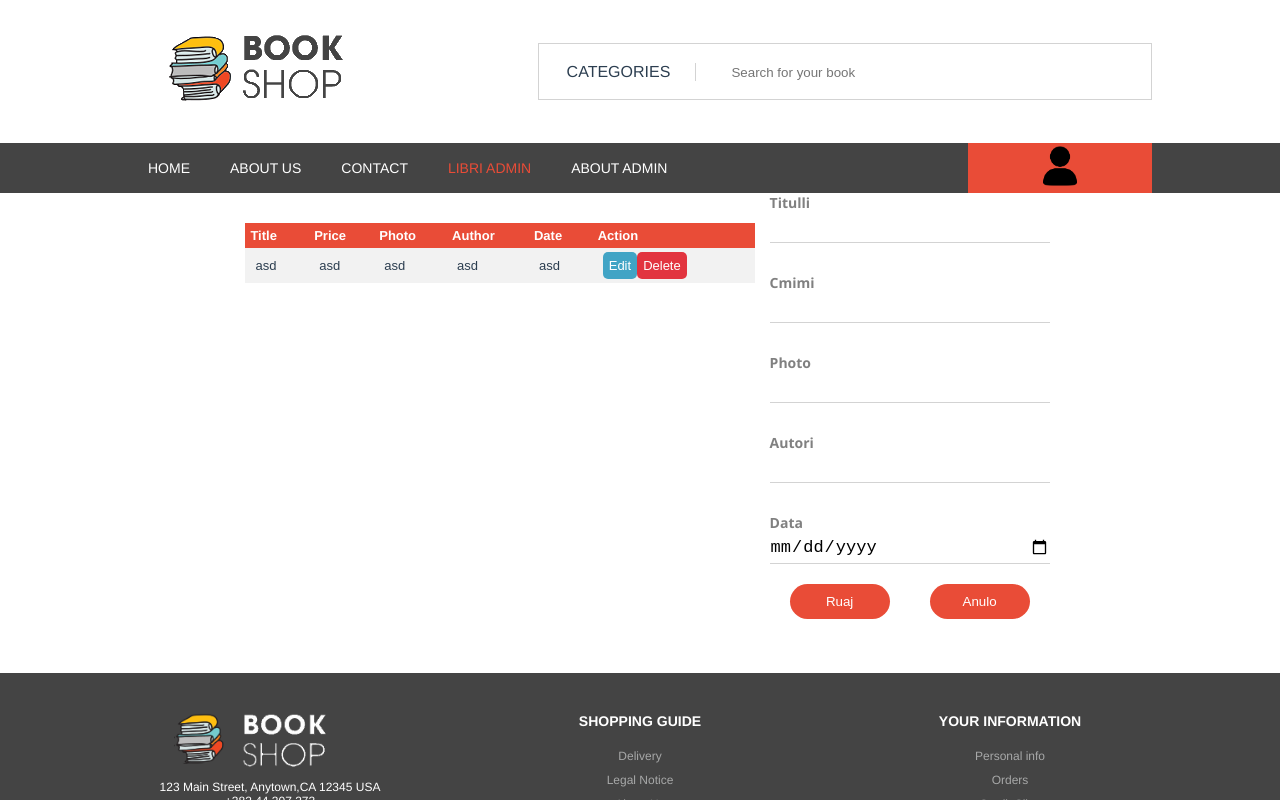
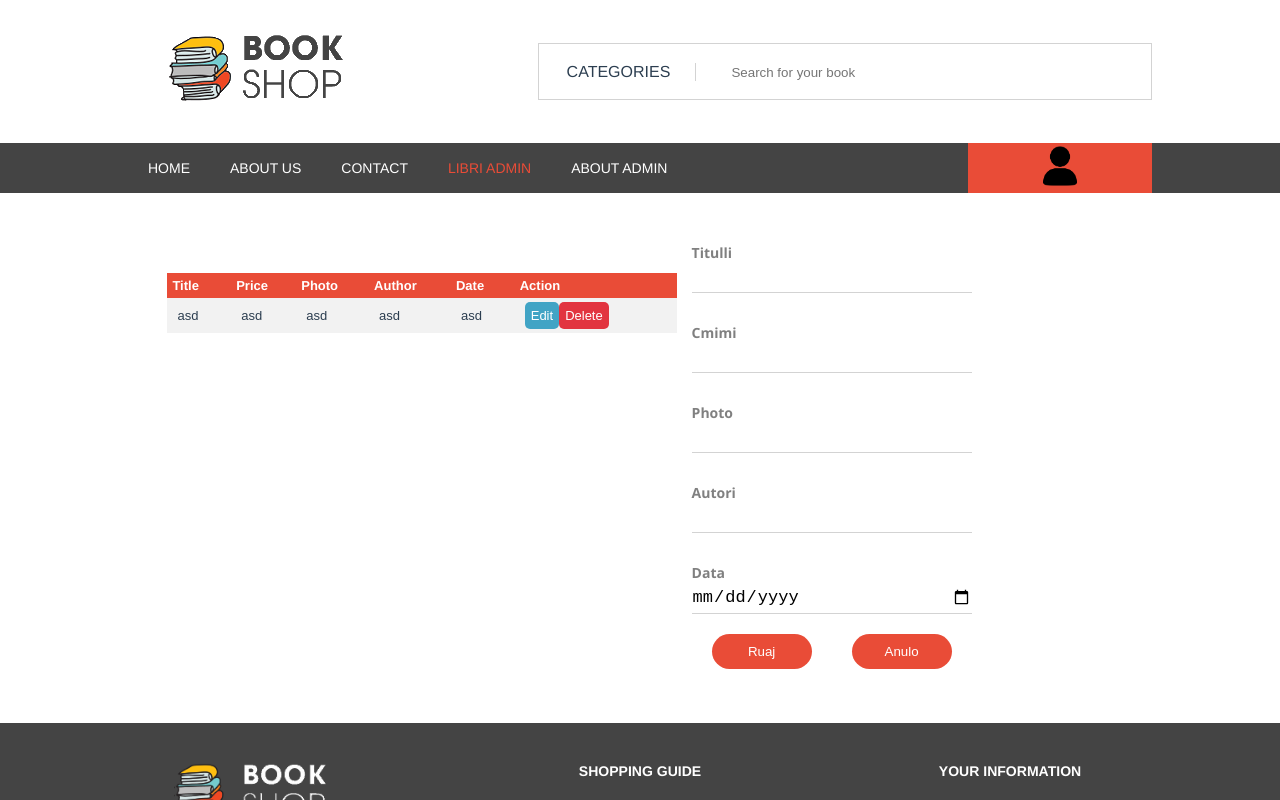
Before and after one commit to gk44739/ebook, a Vue app in the folder ebook/: page /libriAdmin in a window 1280 px wide. Shown: the top 800 px of the page. Built offline with nearby package versions, Linux system fonts and the light colour scheme.

Commit message:
libri admin css fix

```diff
--- a/ebook/src/pages/libriAdmin.vue
+++ b/ebook/src/pages/libriAdmin.vue
@@ -36,6 +36,8 @@ export default{
         flex-direction: row;
         margin: 0 auto;
         height: auto;
+        margin-top: 50px;
+        margin-left: 50px;
     }
 
     .right-side{
@@ -46,5 +48,6 @@ export default{
         flex-direction: row;
         margin: 0 auto;
         height: auto;
+
     }
 </style>
```
